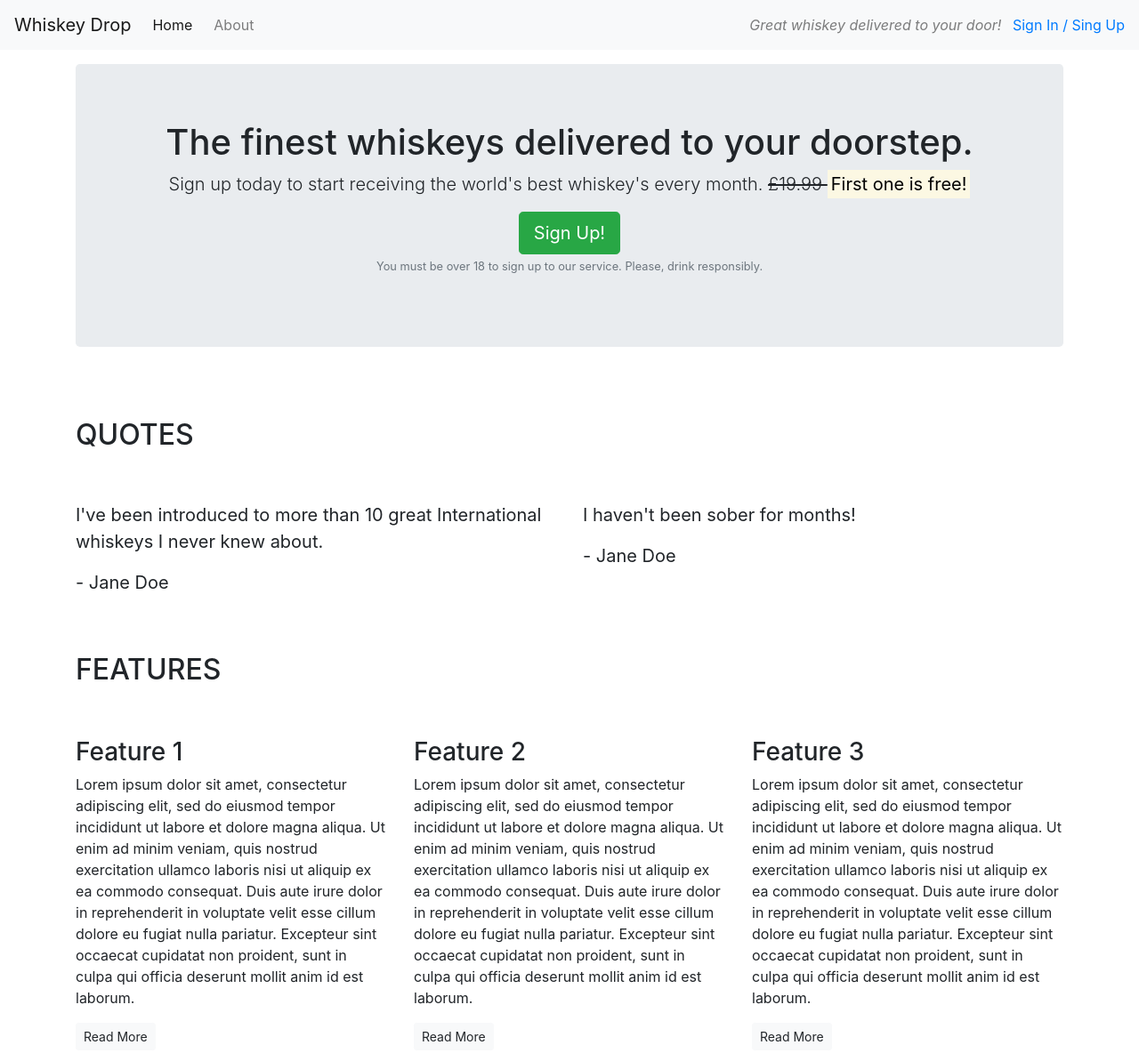
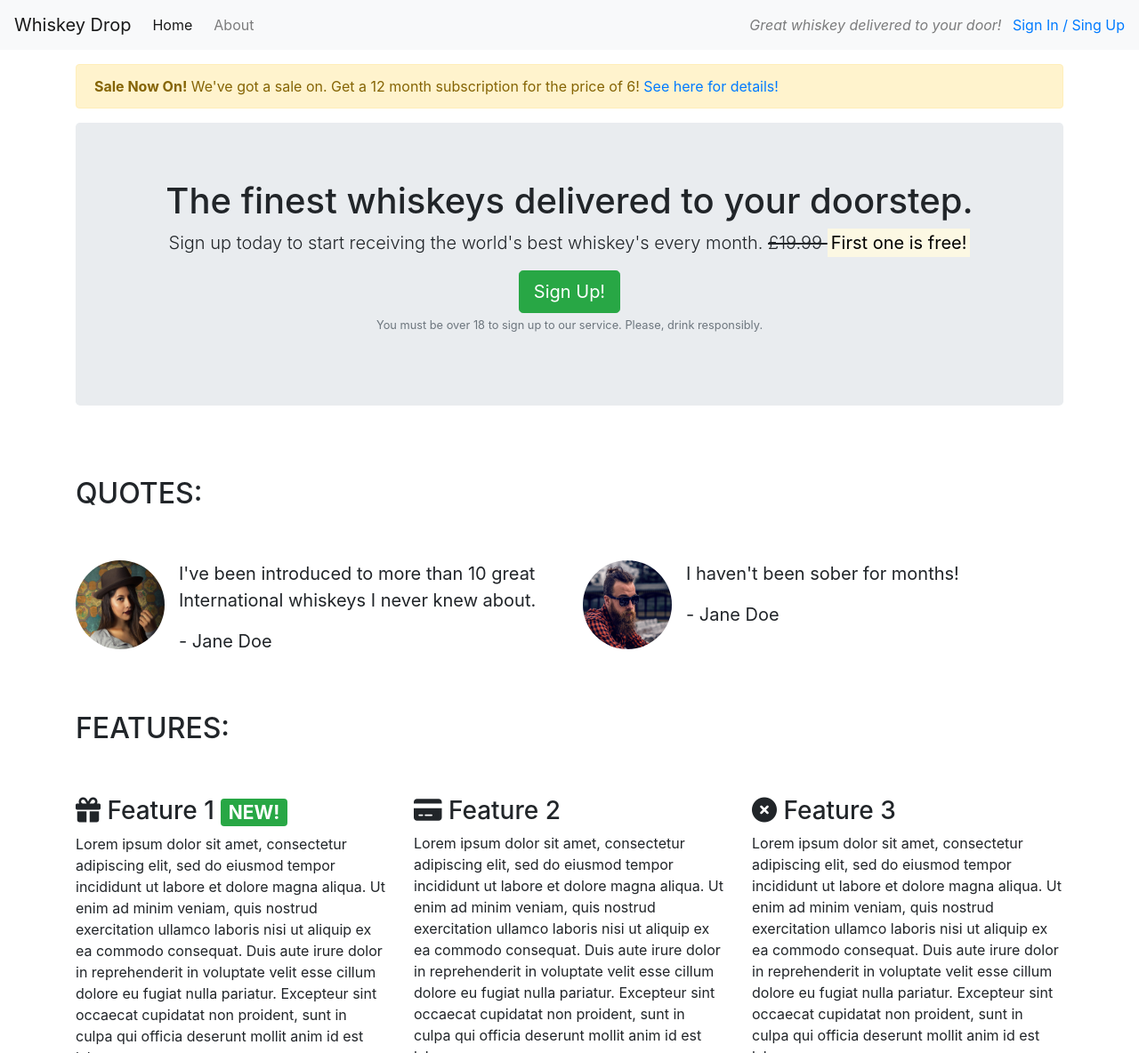
Before and after one commit to Cleg83/bootstrap-module, a plain HTML site: page index.html in a window 1280 px wide. Shown: the top 1184 px of the page at 89% size. Drawn offline with nearby package versions, Linux system fonts and the light colour scheme.

Commit message:
DOCS & FEAT: Add images folder and update index.html with more bootstrap styling

```diff
--- a/index.html
+++ b/index.html
@@ -9,8 +9,8 @@
       rel="stylesheet"
       href="https://cdn.jsdelivr.net/npm/bootstrap@4.5.3/dist/css/bootstrap.min.css"
       integrity="sha384-TX8t27EcRE3e/ihU7zmQxVncDAy5uIKz4rEkgIXeMed4M0jlfIDPvg6uqKI2xXr2"
-      crossorigin="anonymous"
-    />
+      crossorigin="anonymous">
+    <script src="https://kit.fontawesome.com/6cbc018174.js" crossorigin="anonymous"></script>
   </head>
 
   <body>
@@ -28,6 +28,14 @@
         </div>
     </nav>
     <article class="container mt-3">
+        <div class="row d-none d-sm-block">
+            <div class="col-12">
+                <div class="alert alert-warning">
+                    <strong>Sale Now On!</strong> We've got a sale on. Get a 12 month subscription for the price of 6!
+                    <a href="">See here for details!</a>
+                </div>
+            </div>
+        </div>
       <!-- Callout -->
         <div class="row">
             <div class="col-12">
@@ -52,11 +60,16 @@
     <section class="quotes">
         <div class="row">
             <div class="col-12 my-5">
-                <h2 class="text-uppercase">Quotes</h2>
+                <h2 class="text-uppercase">Quotes:</h2>
             </div>
         </div>
         <div class="row">
             <div class="col-12 col-md-6">
+                <div class="media">
+                    <div class="d-none d-sm-block">
+                        <img src="images/girl-image.png" class="rounded-circle mr-3" height="100" width="100">
+                    </div>
+                    <div class="media-body">
                 <blockquote class="blockquote">
                     <p>
                     I've been introduced to more than 10 great International whiskeys I
@@ -64,12 +77,21 @@
                     </p>
                     <p>- Jane Doe</p>
                 </blockquote>
+                </div>
+                </div>
             </div>
             <div class="col-12 col-md-6">
-                <blockquote class="blockquote">
+                <div class="media">
+                    <div class="d-none d-sm-block">
+                        <img src="images/guy-image.png" class="rounded-circle mr-3" height="100" width="100">
+                    </div>
+                    <div class="media-body">
+                        <blockquote class="blockquote">
                     <p>I haven't been sober for months!</p>
                     <p>- Jane Doe</p>
                 </blockquote>
+                    </div>
+                </div>
             </div>
         </div>
     </section>
@@ -79,13 +101,13 @@
     <section class="features">
         <div class="row">
             <div class="col-12 my-5">
-                <h2 class="text-uppercase">features</h2>
+                <h2 class="text-uppercase">features:</h2>
             </div>
         </div>
         <div class="row">
             <div class="col-12 col-md-6 col-lg-4">
                 <div class="feature">
-                    <h3>Feature 1</h3>
+                    <h3><i class="fa-solid fa-gift d-none d-sm-inline"></i> Feature 1 <span class="badge badge-success">NEW!</span></h3>
                     <p>
                     Lorem ipsum dolor sit amet, consectetur adipiscing elit, sed do
                     eiusmod tempor incididunt ut labore et dolore magna aliqua. Ut enim
@@ -101,7 +123,7 @@
 
             <div class="col-12 col-md-6 col-lg-4">
                 <div class="feature">
-                    <h3>Feature 2</h3>
+                    <h3><i class="fa-solid fa-credit-card d-none d-sm-inline"></i> Feature 2</h3>
                     <p>
                     Lorem ipsum dolor sit amet, consectetur adipiscing elit, sed do
                     eiusmod tempor incididunt ut labore et dolore magna aliqua. Ut enim
@@ -117,7 +139,7 @@
 
             <div class="col-12 d-md-none d-lg-block col-lg-4">
                 <div class="feature">
-                    <h3>Feature 3</h3>
+                    <h3><i class="fa-solid fa-circle-xmark d-none d-sm-inline"></i> Feature 3</h3>
                     <p>
                     Lorem ipsum dolor sit amet, consectetur adipiscing elit, sed do
                     eiusmod tempor incididunt ut labore et dolore magna aliqua. Ut enim
@@ -134,7 +156,7 @@
     </section>
 
     <section>
-        <h2 class="text-uppercase">Monthly favorites</h2>
+        <h2 class="text-uppercase">Monthly favorites:</h2>
         <table class="table">
             <thead>
                 <tr>
```
Also changed, not shown: images/girl-image.png (added), images/guy-image.png (added).
